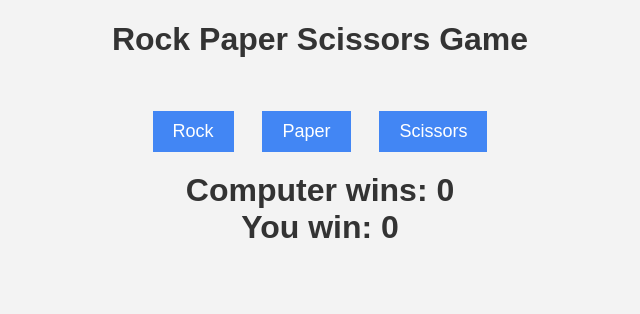
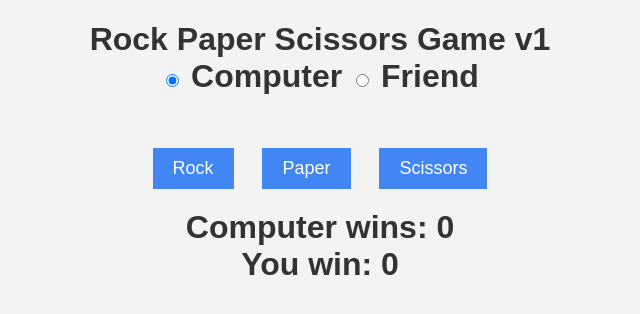
Before and after one commit to MijiXplore/Rock-Paper-Scissors-app, a Flask app: page / in a window 1280 px wide. Shown: the top 314 px of the page, without its empty margins (320-960 px from the left). Run offline with Flask 3, Linux system fonts and the light colour scheme.

Commit message:
added option to play with friend

```diff
--- a/app.py
+++ b/app.py
@@ -5,6 +5,8 @@ app = Flask(__name__)
 
 computer_wins = 0
 player_wins = 0
+friend_wins = 0
+f_choice = "rock"
 
 @app.route('/')
 def index():
@@ -12,32 +14,50 @@ def index():
 
 @app.route('/play', methods=['POST'])
 def play():
+    opponent = request.json['opponent']
     options = ['rock', 'paper', 'scissors']
     p_choice = request.json['choice']
     c_choice = random.choice(options)
 
     global computer_wins
     global player_wins
+    global friend_wins
+    global f_choice
 
-    if p_choice == c_choice:
-        result = 'draw'
-    elif (
-        (p_choice == 'rock' and c_choice == 'scissors') or
-        (p_choice == 'paper' and c_choice == 'rock') or
-        (p_choice == 'scissors' and c_choice == 'paper')
-    ):
-        result = 'win'
-        player_wins += 1  # Increment player wins
-    else:
-        result = 'lose'
-        computer_wins += 1  # Increment computer wins
+    if opponent == 'Computer':
+        # Logic for playing against the computer
+        # ... (existing logic)
 
-    return jsonify({
-        'c_choice': c_choice,
-        'result': result,
-        'computer_wins': computer_wins,
-        'player_wins': player_wins
-    })
+        return jsonify({
+            'c_choice': c_choice,
+            'result': result,
+            'computer_wins': computer_wins,
+            'player_wins': player_wins
+        })
+    elif opponent == 'Friend':
+        # Logic for playing against a friend
+        # ... (implement logic for two players)
+
+        # Compare the choices of the two players
+        if p_choice == f_choice:
+            result = 'draw'
+        elif (
+            (p_choice == 'rock' and f_choice == 'scissors') or
+            (p_choice == 'paper' and f_choice == 'rock') or
+            (p_choice == 'scissors' and f_choice == 'paper')
+        ):
+            result = 'win'
+            player_wins += 1  # Increment player wins
+        else:
+            result = 'lose'
+            friend_wins += 1  # Increment Friend wins
+
+        return jsonify({
+            'friend_choice': f_choice,
+            'result': result,
+            'friend_wins': friend_wins,
+            'player_wins': player_wins
+        })
 
 if __name__ == '__main__':
     app.run(debug=True)
--- a/static/script.js
+++ b/static/script.js
@@ -1,22 +1,33 @@
-document.addEventListener("DOMContentLoaded", function () {
+document.addEventListener("DOMContentLoaded", async function () {
   const choices = document.querySelectorAll(".choice");
   const resultDiv = document.getElementById("result");
   const computerWinsDiv = document.getElementById("computer-wins");
   const playerWinsDiv = document.getElementById("player-wins");
+  const opponentRadioButtons = document.querySelectorAll('input[name="opponent"]');
 
   choices.forEach((choice) => {
       choice.addEventListener("click", async () => {
+          const selectedOpponent = document.querySelector('input[name="opponent"]:checked');
           const playerChoice = choice.id;
+
+          if (selectedOpponent) {
+              const opponentValue = selectedOpponent.value;
 
               const response = await fetch("/play", {
                   method: "POST",
                   headers: {
                       "Content-Type": "application/json",
                   },
-              body: JSON.stringify({ choice: playerChoice }),
+                  body: JSON.stringify({
+                      opponent: opponentValue,
+                      choice: playerChoice,
+                  }),
               });
 
               const data = await response.json();
+
+              if (opponentValue === 'Computer') {
+                  // Logic for displaying result when playing against the computer
                   const computerChoice = data.c_choice;
                   const result = data.result;
                   const computerWins = data.computer_wins;
@@ -25,6 +36,21 @@ document.addEventListener("DOMContentLoaded", function () {
                   resultDiv.innerHTML = `You chose ${playerChoice}. Computer chose ${computerChoice}. You ${result}!`;
                   computerWinsDiv.innerHTML = `Computer wins: ${computerWins}`;
                   playerWinsDiv.innerHTML = `You win: ${playerWins}`;
+              } else if (opponentValue === 'Friend') {
+                  // Logic for displaying result when playing against a friend
+                  const friendChoice = data.friend_choice;
+                  const result = data.result;
+                  const friendWins = data.friend_wins;
+                  const playerWins = data.player_wins;
+
+                  resultDiv.innerHTML = `You chose ${playerChoice}. Friend chose ${friendChoice}. You ${result}!`;
+                  computerWinsDiv.innerHTML = `Friend wins: ${friendWins}`;
+                  playerWinsDiv.innerHTML = `You win: ${playerWins}`;
+              }
+          } else {
+              // Handle the case when no opponent is selected
+              console.log("Please select an opponent.");
+          }
       });
   });
 });
--- a/templates/index.html
+++ b/templates/index.html
@@ -5,7 +5,13 @@
     <link rel="stylesheet" type="text/css" href="{{ url_for('static', filename='style.css')}}">
 </head>
 <body>
-    <h1>Rock Paper Scissors Game</hi>
+    <h1>Rock Paper Scissors Game v1</hi>
+      <div class="opponent">
+        <input type="radio" name="opponent" id="computer" value="Computer" checked>
+        <label for="computer">Computer</label>
+        <input type="radio" name="opponent" id="friend" value="Friend">
+        <label for="friend">Friend</label>
+    </div>
     <div class="game">
       <button class="choice" id="rock">Rock</button>
       <button class="choice" id="paper">Paper</button>
```
Lines whose indentation alone changed are shown as unchanged.
